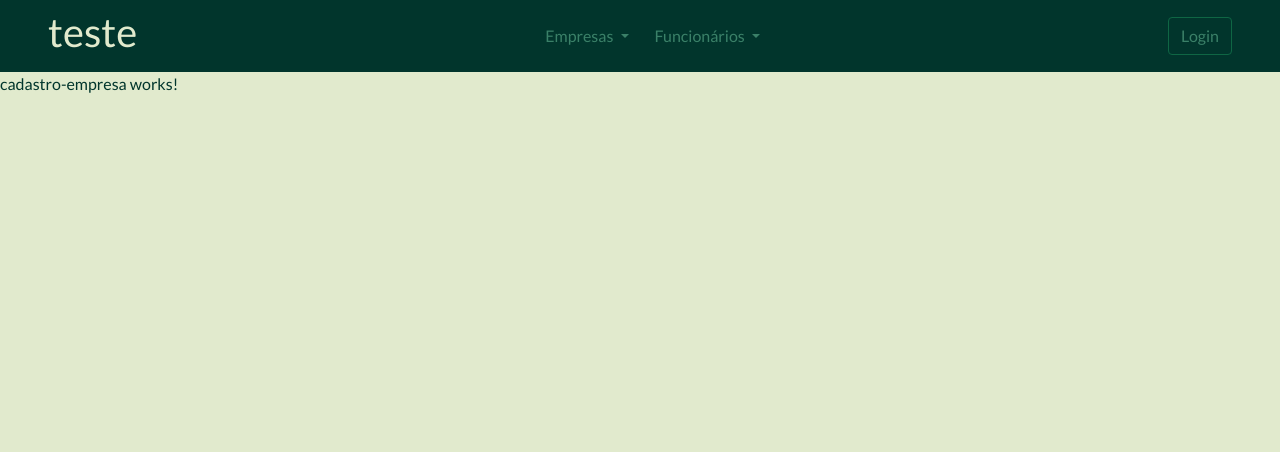
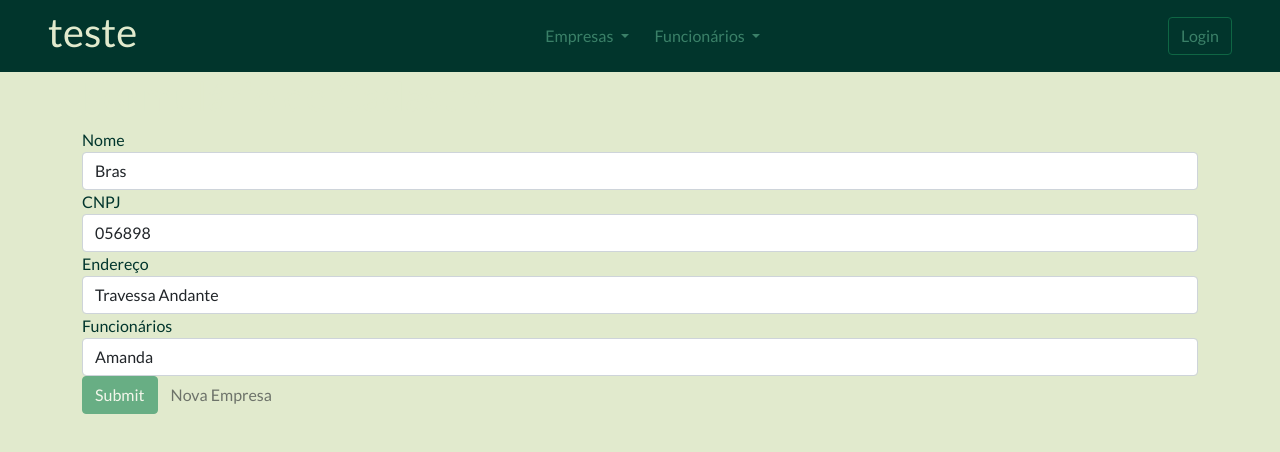
Before and after one commit to amandaamabili/Challenge-Bry, an Angular app in the folder FRONT/: page /cadastroEmpresas in a window 1280 px wide. Shown: the top 452 px of the page. Built offline with nearby package versions, Linux system fonts and the light colour scheme.

Commit message:
feat<company>: implement register form

```diff
--- a/FRONT/src/app/app.module.ts
+++ b/FRONT/src/app/app.module.ts
@@ -11,7 +11,7 @@ import { ListagemEmpresaComponent } from './listagem-empresa/listagem-empresa.co
 import { ListagemFuncionariosComponent } from './listagem-funcionarios/listagem-funcionarios.component';
 import { EmpresaDetalheComponent } from './empresa-detalhe/empresa-detalhe.component';
 import {FormsModule} from "@angular/forms";
-//import { ReactiveFormsModule } from '@angular/forms';
+
 
 
 @NgModule({
@@ -23,7 +23,7 @@ import {FormsModule} from "@angular/forms";
     ListagemEmpresaComponent,
     ListagemFuncionariosComponent,
     EmpresaDetalheComponent,
-    //ReactiveFormsModule
+
 
   ],
     imports: [
--- a/FRONT/src/app/cadastro-empresa/cadastro-empresa.component.css
+++ b/FRONT/src/app/cadastro-empresa/cadastro-empresa.component.css
@@ -0,0 +1,7 @@
+ng-valid[required], .ng-valid.required  {
+  border-left: 5px solid #42A948; /* green */
+}
+
+.ng-invalid:not(form)  {
+  border-left: 5px solid #a94442; /* red */
+}
--- a/FRONT/src/app/cadastro-empresa/cadastro-empresa.component.html
+++ b/FRONT/src/app/cadastro-empresa/cadastro-empresa.component.html
@@ -1 +1,67 @@
-<p>cadastro-empresa works!</p>
+<div class="container">
+  <div [hidden]="submitted">
+    <h1>Formulário de Cadastro</h1>
+    <form (ngSubmit)="onSubmit()" #heroForm="ngForm">
+      <div class="form-group">
+        <label for="name">Nome</label>
+        <input type="text" class="form-control" id="name"
+               required
+               [(ngModel)]="model.name" name="name"
+               #name="ngModel">
+        <div [hidden]="name.valid || name.pristine"
+             class="alert alert-danger">
+          Nome é Obrigatório!
+        </div>
+      </div>
+
+      <div class="form-group">
+        <label for="cnpj"> CNPJ</label>
+        <input type="text" class="form-control" id="cnpj"
+               [(ngModel)]="model.cnpj" name="CNPJ">
+      </div>
+      <div class="form-group">
+        <label for="endereco"> Endereço</label>
+        <input type="text" class="form-control" id="endereco"
+               [(ngModel)]="model.endereco" name="endereco">
+      </div>
+
+      <div class="form-group">
+        <label for="funcionario">Funcionários</label>
+        <select class="form-control" id="funcionario"
+                required
+                [(ngModel)]="model.funcionario" name="funcionario"
+                #funcionario="ngModel">
+          <option *ngFor="let func of funcionarios" [value]="func">{{func}}</option>
+        </select>
+        <div [hidden]="funcionario.valid || funcionario.pristine" class="alert alert-danger">
+         Funcionário é obrigatório
+        </div>
+      </div>
+
+      <button type="submit" class="btn btn-success" [disabled]="!heroForm.form.valid">Submit</button>
+      <button type="button" class="btn btn-default" (click)="newEmpresa(); heroForm.reset()">Nova Empresa</button>
+    </form>
+  </div>
+
+  <div [hidden]="!submitted">
+    <h2>You submitted the following:</h2>
+    <div class="row">
+      <div class="col-xs-3">Name</div>
+      <div class="col-xs-9">{{ model.name }}</div>
+    </div>
+    <div class="row">
+      <div class="col-xs-3">CNPJ</div>
+      <div class="col-xs-9">{{ model.cnpj }}</div>
+    </div>
+    <div class="row">
+      <div class="col-xs-3">Endereço </div>
+      <div class="col-xs-9">{{ model.endereco }}</div>
+    </div>
+    <div class="row">
+      <div class="col-xs-3">Funcionários</div>
+      <div class="col-xs-9">{{ model.funcionario }}</div>
+    </div>
+    <br>
+    <button class="btn btn-primary" (click)="submitted=false">Edit</button>
+  </div>
+</div>
--- a/FRONT/src/app/cadastro-empresa/cadastro-empresa.component.ts
+++ b/FRONT/src/app/cadastro-empresa/cadastro-empresa.component.ts
@@ -1,4 +1,5 @@
 import {Component, OnInit} from '@angular/core';
+import {Empresa} from "../empresa";
 
 @Component({
   selector: 'app-cadastro-empresa',
@@ -6,12 +7,15 @@ import {Component, OnInit} from '@angular/core';
   styleUrls: ['./cadastro-empresa.component.css']
 
 })
-export class CadastroEmpresaComponent implements OnInit {
+export class CadastroEmpresaComponent  {
+  funcionarios = ['Amanda', 'Katz',
+    'Rossini', 'Manuel'];
 
-  constructor() {
+  model = new Empresa(18, 'Bras', '056898','Travessa Andante' ,this.funcionarios[0], );
+
+  submitted = false;
+  onSubmit() { this.submitted = true; }
+  newEmpresa() {
+    this.model = new Empresa(42, '', '','','');
   }
-
-  ngOnInit(): void {
-  }
-
 }
--- a/FRONT/src/app/empresa.ts
+++ b/FRONT/src/app/empresa.ts
@@ -5,3 +5,14 @@ export interface Empresa {
   endereco: string;
   funcionario: string;
 }
+
+export class Empresa {
+  constructor(
+    public id: number,
+    public name: string,
+    public cnpj: string,
+    public endereco: string,
+    public funcionario: string
+  ) {
+  }
+}
```
